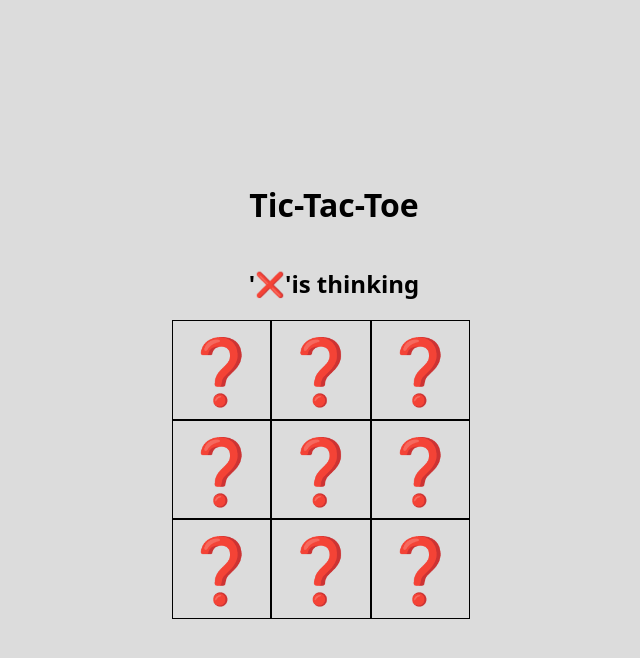
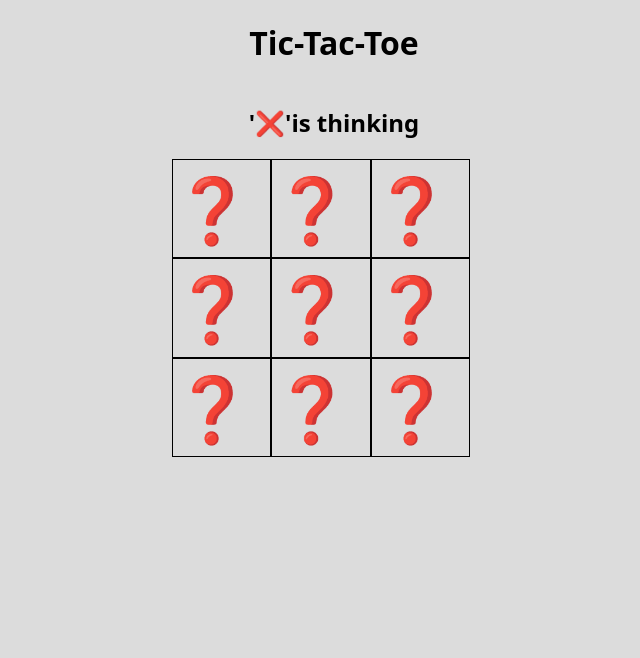
Before and after one commit to haddadoz89/javascript-browser-game-tic-tac-toe-lab, a plain HTML site: page index.html in a window 1280 px wide. Shown: the whole page, without its empty margins (306-946 px from the left). Drawn offline with Linux system fonts and the light colour scheme.

Commit message:
update style.css

```diff
--- a/css/style.css
+++ b/css/style.css
@@ -3,7 +3,6 @@
   font-family: system-ui, sans-serif;
   margin: 0;
   display: flex;
-  justify-content: center;
   align-items: center;
   height: 100vh;
   flex-direction: column;
@@ -16,15 +15,16 @@
   border-radius: 20px;
   margin-bottom: 20px;
 }
-
+.board:hover{
+  cursor: pointer;
+}
 .sqr {
   width: 30%;
   aspect-ratio: 1/1;
-  border: 1px solid black;
+  border: 0.5px solid black;
   font-size: 64px;
   text-align: center;
   display: flex;
-  justify-content: center;
   align-items: center;
 }
 
```
